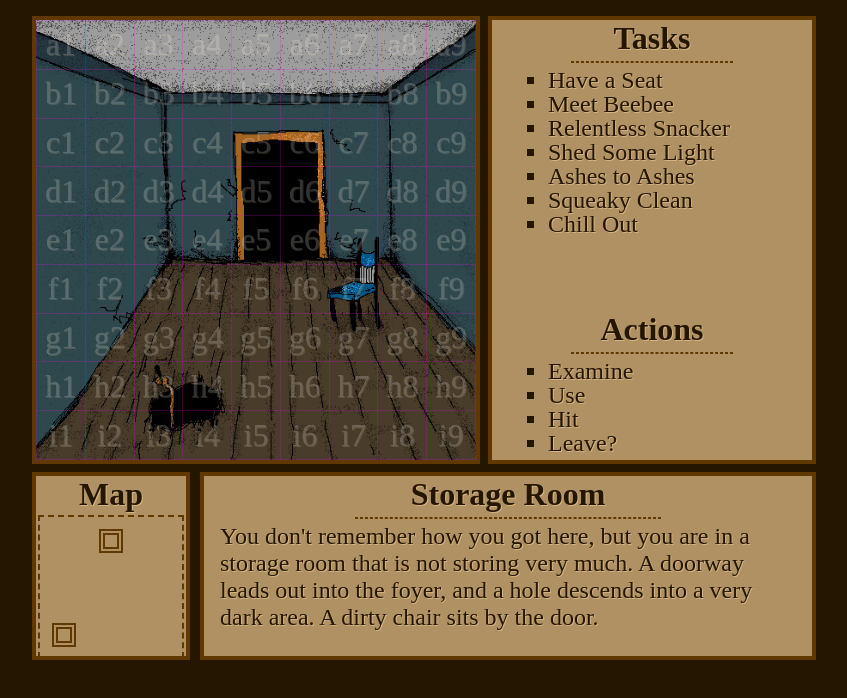
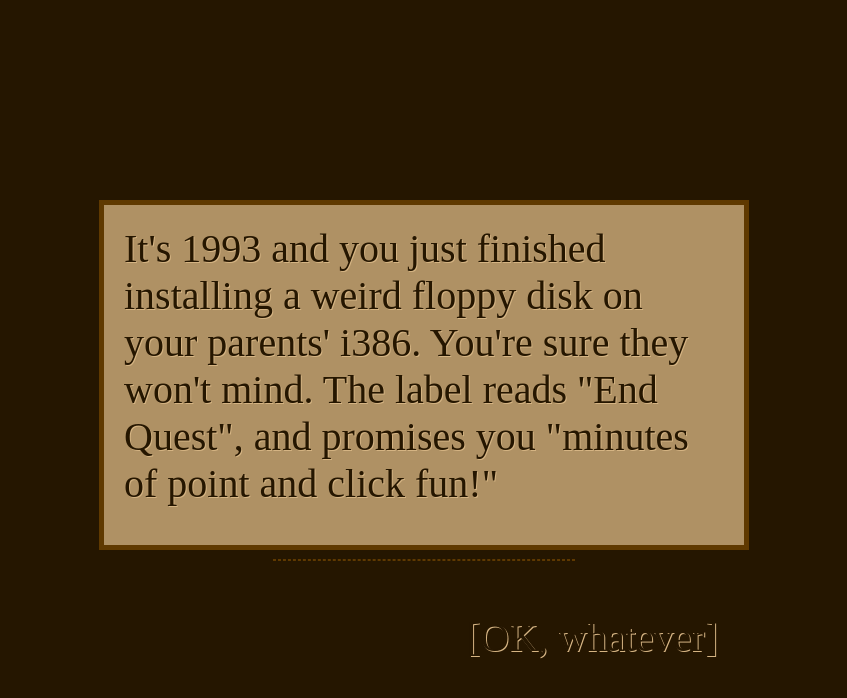
Before and after one commit to southpawgeek/react-jam, a React (Vite) app: page / in a window 1280 px wide. Shown: the top 698 px of the page, without its empty margins (216-1063 px from the left). Built offline with nearby package versions, Linux system fonts and the light colour scheme; a web font is replaced by a local one.

Commit message:
increase size, add welcome

```diff
--- a/src/components/Wrapper.jsx
+++ b/src/components/Wrapper.jsx
@@ -1,3 +1,27 @@
-const Wrapper = ({ children }) => <div id="wrapper">{children}</div>
+import { useState } from "react"
+
+const Wrapper = ({ children }) => {
+  const [welcome, showWelcome] = useState(true)
+
+  return (
+    <div id="wrapper">
+      {welcome ? (
+        <div id="welcome">
+          <p>
+            It's 1993 and you just finished installing a weird floppy disk on
+            your parents' i386. You're sure they won't mind. The label reads
+            "End Quest", and promises you "minutes of point and click fun!"
+          </p>
+          <br />
+          <hr />
+          <br />
+          <button onClick={() => showWelcome(false)}>[OK, whatever]</button>
+        </div>
+      ) : (
+        children
+      )}
+    </div>
+  )
+}
 
 export default Wrapper
--- a/src/index.css
+++ b/src/index.css
@@ -5,7 +5,7 @@
 
 :root {
   font-family: pixel;
-  font-size: 16px;
+  font-size: 20px;
   background-color: var(--ui-text);
 
   --ui-border: rgb(95, 57, 0);
@@ -35,6 +35,31 @@ hr {
   width: 50rem;
   height: 39.75rem;
   margin: auto;
+}
+
+#welcome {
+  border: 0.25rem solid var(--ui-border);
+  background-color: var(--ui-background);
+  padding: 1rem;
+  font-size: 2rem;
+  width: 30rem;
+  height: 15rem;
+  margin: 10rem auto;
+}
+
+#welcome p {
+  margin: 0;
+}
+
+#welcome button {
+  float: right;
+  font-family: pixel;
+  font-size: 2rem;
+  background: none;
+  border: none;
+  color: var(--ui-text);
+  text-shadow: 1px 1px 0px var(--ui-highlight);
+  cursor: pointer;
 }
 
 #viewport {
@@ -127,10 +152,10 @@ td.exit button {
   height: 100%;
 }
 #actions-grid td {
-  border: 1px solid rgba(255, 0, 255, 0.2);
+  border: 1px solid rgba(255, 0, 255, 0);
   font-size: 2rem;
   color: white;
-  opacity: 20%;
+  opacity: 0%;
   text-align: center;
 }
 
```
